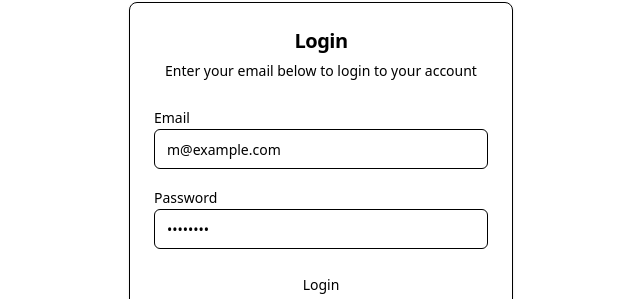
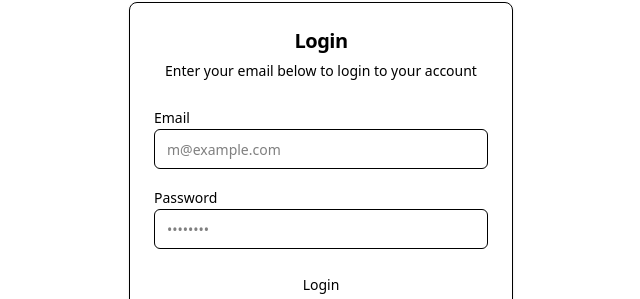
Before and after one commit to hoathai/fakester, a React (Vite) app: page / in a window 1280 px wide. Shown: the part 236-535 px from the top of the page, without its empty margins (319-959 px from the left). Built offline with nearby package versions, Linux system fonts and the light colour scheme; no server answers.

Commit message:
Updated main.css

```diff
--- a/src/styles/main.css
+++ b/src/styles/main.css
@@ -1,13 +1,17 @@
 @import "tailwindcss";
 
 @theme {
+  --color-primary: 217.2 91.2% 59.8%;
+  --radius: 0.5rem;
+}
+
+:root {
   --color-background: 0 0% 100%;
   --color-foreground: 222.2 84% 4.9%;
   --color-card: 0 0% 100%;
   --color-card-foreground: 222.2 84% 4.9%;
   --color-popover: 0 0% 100%;
   --color-popover-foreground: 222.2 84% 4.9%;
-  --color-primary: 217.2 91.2% 59.8%;
   --color-primary-foreground: 210 40% 98%;
   --color-secondary: 210 40% 96.1%;
   --color-secondary-foreground: 222.2 47.4% 11.2%;
@@ -20,18 +24,16 @@
   --color-border: 214.3 31.8% 91.4%;
   --color-input: 214.3 31.8% 91.4%;
   --color-ring: 217.2 91.2% 59.8%;
-  --radius: 0.5rem;
 }
 
 @media (prefers-color-scheme: dark) {
-  @theme {
+  :root {
     --color-background: 222.2 84% 4.9%;
     --color-foreground: 210 40% 98%;
     --color-card: 222.2 84% 4.9%;
     --color-card-foreground: 210 40% 98%;
     --color-popover: 222.2 84% 4.9%;
     --color-popover-foreground: 210 40% 98%;
-    --color-primary: 217.2 91.2% 59.8%;
     --color-primary-foreground: 222.2 47.4% 11.2%;
     --color-secondary: 217.2 32.6% 17.5%;
     --color-secondary-foreground: 210 40% 98%;
```
